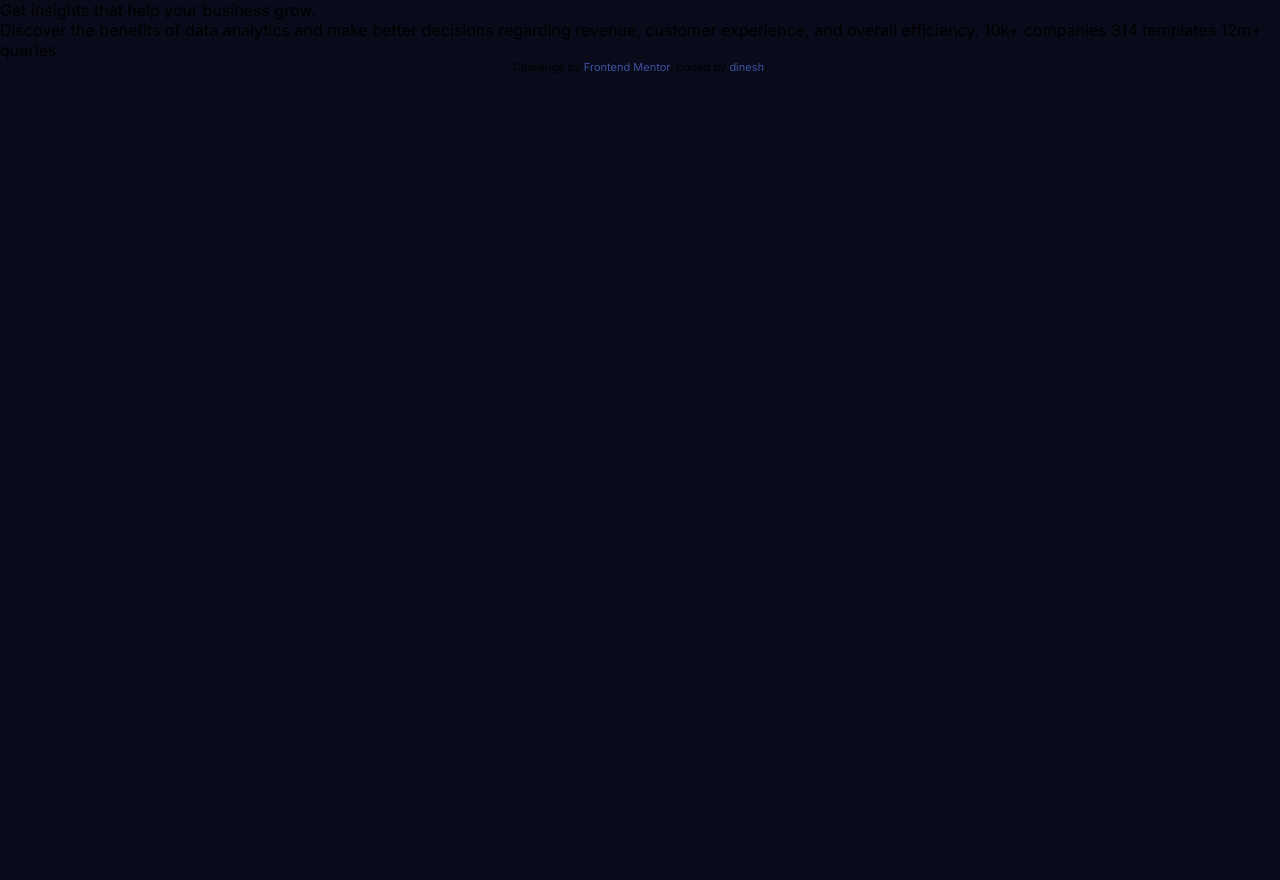
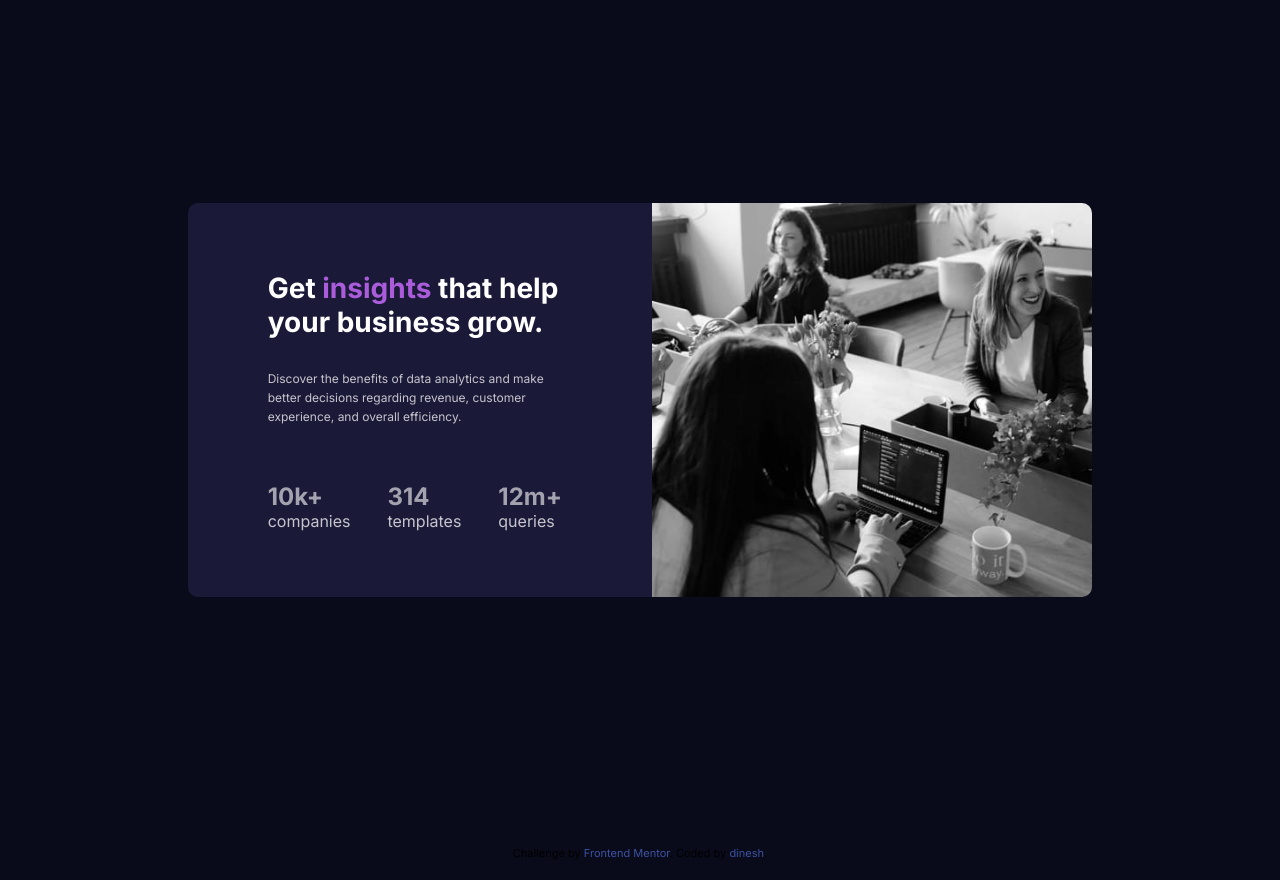
Before and after one commit to dinesh671/fem-card-challenge, a website: page index.html in a window 1280 px wide. Before the commit the page ends 800 px from the top, so only its background shows below. Drawn offline with Linux system fonts and the light colour scheme; files that its build step writes are made by us from their sources.

Commit message:
end commit

```diff
--- a/app/scss/components/card.scss
+++ b/app/scss/components/card.scss
@@ -1 +1,108 @@
 @use "../util"as *;
+
+body{
+    background-color: var(--background);
+}
+
+.container{
+    display: flex;
+    justify-content: center;
+    align-items: center;
+    height: 100vh;
+    .card{
+        background-color: var(--card-background);
+        display: flex;
+        flex-direction: row;
+        border-radius: rem(10);
+        gap: rem(20);
+        @include breakpoint-down(small){
+            display: flex;
+            flex-direction: column-reverse;
+            justify-content: space-around;
+            max-width: rem(325);
+        }
+        &__left{
+            width: 50%;
+            padding: rem(50) rem(70) rem(50) rem(80);
+
+            @include breakpoint-down(small){
+                width: auto;
+                display: flex;
+                flex-direction: column;
+                justify-content: center;
+                text-align: center;
+                padding: rem(20);
+            }
+            .card__heading{
+                color: var(--main-heading-stats);
+                //font-size: rem(35);
+                @include breakpoint-down(small){
+                    font-size: rem(27);
+                    padding: 0 !important;
+                }
+                span{
+                    color: hsl(277, 64%, 61%);
+
+                }
+            }
+            .card__paragraph{
+                color: var(--main-paragraph);
+                font-size: rem(12);
+                line-height: rem(19);
+                @include breakpoint-down(small){
+                    padding: rem(16);
+                    font-size: rem(14);
+                    line-height: rem(19);
+
+                }
+            }
+            .card__stats{
+                display: flex;
+                justify-content: space-between;
+                padding-left: 0;
+                padding-top:rem(40);
+                @include breakpoint-down(small){
+                    flex-direction: column;
+                    gap: rem(20);
+                }
+                .stats{
+                    list-style: none;
+                    color: var(--main-paragraph);
+                    h2{
+                        color: var(--stat-heading) !important;
+                    }
+                }
+            }
+        }
+        &__right{
+            background: url("/images/image-header-desktop.jpg"), var(--soft-violet);
+            width: 50%;
+            max-height: rem(446);
+            background-size: cover;
+            border-radius:0  rem(10) rem(10) 0;
+            @include breakpoint-down(small){
+                min-height: rem(240);
+                min-width: rem(325);
+                background:url("/images/image-header-mobile.jpg");
+                background-size:cover ;
+            }
+
+        }
+    }
+}
+
+
+
+
+
+
+
+
+
+.attribution {
+    font-size: 11px;
+    text-align: center;
+    a {
+        color: hsl(228, 45%, 44%);
+    }
+}
--- a/app/scss/global/boilerplate.scss
+++ b/app/scss/global/boilerplate.scss
@@ -13,8 +13,6 @@ body {
     margin: 0;
     padding: 0;
     font-family: var(--font-inter);
-    background: var(--background);
-    color: var(--text-color);
 }
 
 .visually-hidden {
--- a/app/scss/global/typography.scss
+++ b/app/scss/global/typography.scss
@@ -1,18 +1,12 @@
 @use '../util' as *;
-h1,h2,h3{
-    margin-top:0;
-    line-height: 1.1;
+h2{
+    margin: 0;
 }
 h1{
-    font-size:rem(24);
     @include breakpoint(large){
         font-size: rem(28);
-        margin-bottom: rem(3);
+        margin-bottom: rem(30);
     }
-}
-h2{
-    font-size: rem(24);
-    margin-bottom: rem(24);
 }
 a,
 a:visited,
--- a/index.html
+++ b/index.html
@@ -1,41 +1,63 @@
 <!DOCTYPE html>
 <html lang="en">
   <head>
-  <meta charset="UTF-8">
-  <meta name="viewport" content="width=device-width, initial-scale=1.0"> <!-- displays site properly based on user's device -->
-  <link rel="preconnect" href="https://fonts.googleapis.com">
-  <link rel="preconnect" href="https://fonts.gstatic.com" crossorigin>
-  <link href="https://fonts.googleapis.com/css2?family=Inter:wght@400;700&family=Lexend+Deca&display=swap" rel="stylesheet">
-  <link rel="icon" type="image/png" sizes="32x32" href="./images/favicon-32x32.png">
-  <link rel="stylesheet" href="/dist/style.css">
+    <meta charset="UTF-8" />
+    <meta name="viewport" content="width=device-width, initial-scale=1.0" />
+    <!-- displays site properly based on user's device -->
+    <link rel="preconnect" href="https://fonts.googleapis.com" />
+    <link rel="preconnect" href="https://fonts.gstatic.com" crossorigin />
+    <link
+      href="https://fonts.googleapis.com/css2?family=Inter:wght@400;700&family=Lexend+Deca&display=swap"
+      rel="stylesheet"
+    />
+    <link
+      rel="icon"
+      type="image/png"
+      sizes="32x32"
+      href="./images/favicon-32x32.png"
+    />
+    <link rel="stylesheet" href="/dist/style.css" />
     <script defer src="/dist/script.js"></script>
     <title>Frontend Mentor | Stats preview card component</title>
 
     <!-- Feel free to remove these styles or customise in your own stylesheet 👍 -->
-  <style>
-    .attribution { font-size: 11px; text-align: center; }
-    .attribution a { color: hsl(228, 45%, 44%); }
-  </style>
   </head>
   <body>
+    <div class="container">
       <div class="card">
-    <div class="card__right">
-      <div class="card__heading">
-        Get <span>insights</span>  that help your business grow.
+        <div class="card__left">
+          <h1 class="card__heading">
+            Get <span>insights</span> that help your business grow.
+          </h1>
+          <div class="card__paragraph">
+            Discover the benefits of data analytics and make better decisions
+            regarding revenue, customer experience, and overall efficiency.
           </div>
-
-  Discover the benefits of data analytics and make better decisions regarding revenue, customer
-  experience, and overall efficiency.
-
-  10k+ companies
-  314 templates
-  12m+ queries
+          <div>
+            <ul class="card__stats">
+              <li class="stats">
+                <h2>10k+</h2>
+                companies
+              </li>
+              <li class="stats">
+                <h2>314</h2>
+                templates
+              </li>
+              <li class="stats">
+                <h2>12m+</h2>
+                queries
+              </li>
+            </ul>
           </div>
-  <div class="card__left"></div>
+        </div>
+        <div class="card__right"></div>
+      </div>
     </div>
     <div class="attribution">
-    Challenge by <a href="https://www.frontendmentor.io?ref=challenge" target="_blank">Frontend Mentor</a>.
-    Coded by <a href="#" target="blank">dinesh</a>.
+      Challenge by
+      <a href="https://www.frontendmentor.io?ref=challenge" target="_blank"
+        >Frontend Mentor</a
+      >. Coded by <a href="#" target="blank">dinesh</a>.
     </div>
   </body>
 </html>
```
Also changed, not shown: app/scss/global/color.scss (line endings or trailing spaces), dist/style.css, 1 other file. Lines whose indentation alone changed are shown as unchanged.
